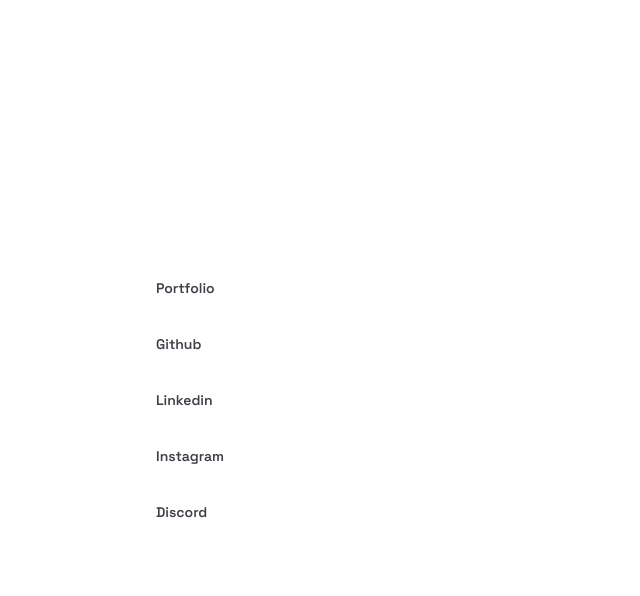
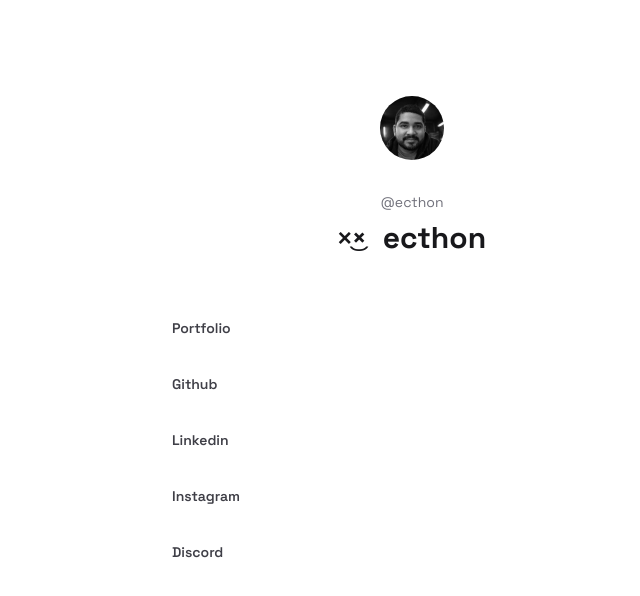
Before and after one commit to ecthon/ecthon-app, a Next.js app: page /links in a window 1280 px wide. Shown: the top 596 px of the page, without its empty margins (228-868 px from the left). Built offline with nearby package versions, Linux system fonts and the light colour scheme; some icons are missing.

Commit message:
feat: Add a new personal links page with a list of social and portfolio links.

```diff
--- a/app/links/all-links.ts
+++ b/app/links/all-links.ts
@@ -24,6 +24,6 @@ export const myLinks = [
     {
         icon: DiscordIcon,
         title: "Discord",
-        url: "https://discord.gg/410203483761803284",
+        url: "https://discord.gg/zdNXzBB46h",
     },
 ];
--- a/app/links/link-card.tsx
+++ b/app/links/link-card.tsx
@@ -10,9 +10,9 @@ interface LinkCardProps {
 
 export function LinkCard({ icon, title, url }: LinkCardProps) {
     return (
-        <Link href={url} target="_blank" className="flex justify-between items-center p-3 hover:px-2 transition-all duration-200 cursor-pointer group">
+        <Link href={url} target="_blank" className="flex w-full justify-between items-center p-3 hover:px-2 transition-all duration-200 cursor-pointer group">
             <div className="flex gap-4">
-                <HugeiconsIcon icon={icon} size={16} strokeWidth={2} className="text-zinc-600 dark:text-zinc-200" />
+                <HugeiconsIcon icon={icon} size={16} strokeWidth={2} className="text-zinc-600 dark:text-zinc-200 group-hover:text-indigo-500 dark:group-hover:text-indigo-400" />
                 <div className="font-semibold text-sm text-zinc-700 dark:text-zinc-200">{title}</div>
             </div>
             <div>
--- a/app/links/page.tsx
+++ b/app/links/page.tsx
@@ -1,9 +1,21 @@
 import { LinkCard } from "./link-card";
 import { myLinks } from "./all-links";
+import Image from "next/image";
 
 export default function LinksPage() {
     return (
-        <main className="flex flex-col w-[600px] mx-auto h-screen justify-center gap-2">
+        <main className="flex flex-col w-full max-w-[600px] px-4 mx-auto justify-center space-y-12 py-24">
+            <div className="flex flex-col items-center justify-center gap-8">
+                <Image src="/ecthon.jpeg" alt="Ecthon" width={100} height={100} quality={80} className="w-16 h-16 rounded-full" />
+                <div className="flex flex-col items-center justify-center gap-2">
+                    <p className="text-sm text-zinc-500 dark:text-zinc-400">@ecthon</p>
+                    <div className="flex items-center gap-4">
+                        <p className="text-2xl font-bold text-zinc-900 dark:text-zinc-100">×͜×</p>
+                        <h1 className="text-3xl font-bold text-zinc-900 dark:text-zinc-100">ecthon</h1>
+                    </div>
+                </div>
+            </div>
+            <div className="flex flex-col w-full items-center justify-center gap-2">
                 {myLinks.map((link) => (
                     <LinkCard
                         key={link.title}
@@ -12,6 +24,7 @@ export default function LinksPage() {
                         url={link.url}
                     />
                 ))}
+            </div>
         </main>
     );
 }
```
Also changed, not shown: public/ecthon.jpeg (renamed from public/avatarbw.jpeg). Lines whose indentation alone changed are shown as unchanged.
